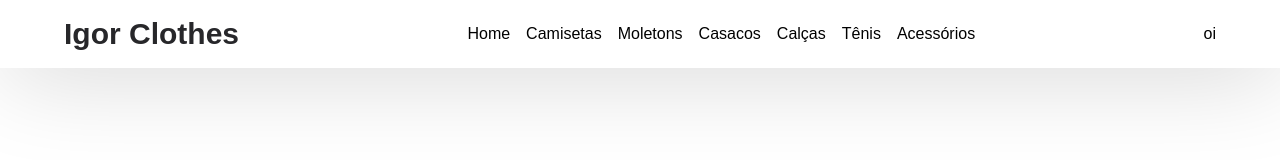
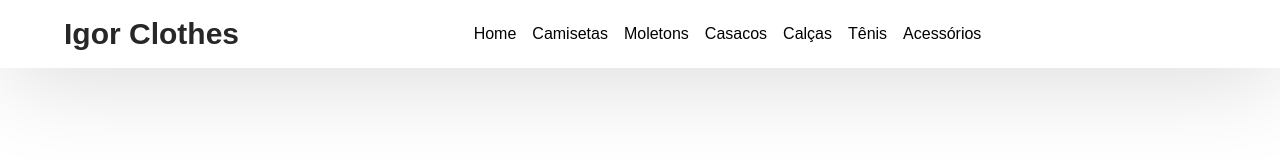
Before and after one commit to igorviniciussantana/nextjs-ecommerce, a Next.js app: page / in a window 1280 px wide. Shown: the top 160 px of the page. Built offline with nearby package versions, Linux system fonts and the light colour scheme; a web font is replaced by a local one.

Commit message:
ci: add styled-icons

```diff
--- a/package.json
+++ b/package.json
@@ -25,6 +25,7 @@
     "redux-thunk": "^2.4.2",
     "sass": "^1.57.1",
     "styled-components": "^5.3.6",
+    "styled-icons": "^10.47.0",
     "typescript": "4.9.4"
   },
   "devDependencies": {
--- a/src/components/HeaderProfile/index.tsx
+++ b/src/components/HeaderProfile/index.tsx
@@ -4,7 +4,7 @@ import * as Styled from "./styled";
 export default function HeaderProfile() {
   return (
     <Styled.HeaderProfile>
-     <p>oi</p>
+     <Styled.Box></Styled.Box>
     </Styled.HeaderProfile>
   );
 }
--- a/src/components/HeaderProfile/styled.ts
+++ b/src/components/HeaderProfile/styled.ts
@@ -2,4 +2,7 @@ import styled from "styled-components";
 
 export const HeaderProfile = styled.div``;
 
-export const Box = styled.div``;
+export const Box = styled.div`
+position: relative;
+cursor: pointer;
+`;
```
Also changed, not shown: 1 other file (tests, documents, lock files or other folders).
